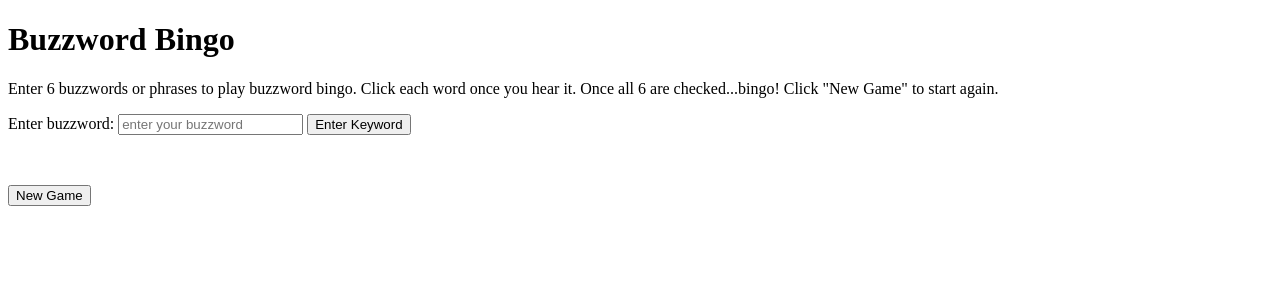
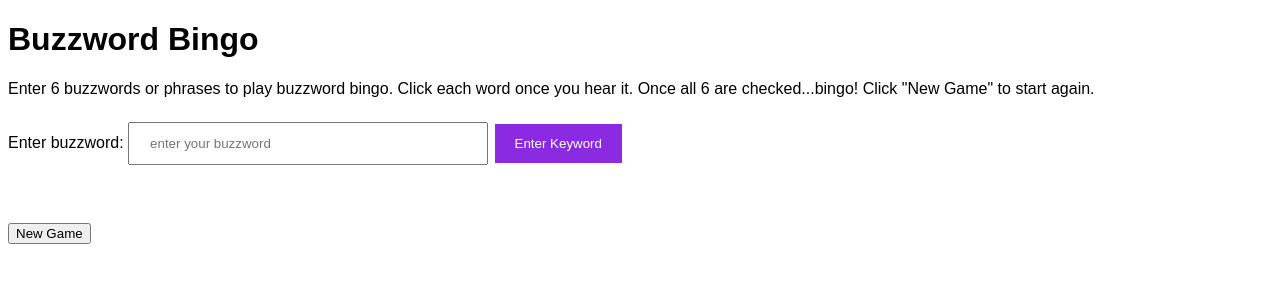
Before and after one commit to chrisrusselldigital/buzzwordbingo, a PHP site: page / in a window 1280 px wide. Shown: the top 300 px of the page. Run offline with PHP 8.4, Linux system fonts and the light colour scheme.

Commit message:
add text and button styling

```diff
--- a/buzzwords.css
+++ b/buzzwords.css
@@ -1,3 +1,11 @@
+h1 {
+  font-family: Arial, Helvetica, sans-serif;
+}
+
+p {
+  font-family: Arial, Helvetica, sans-serif;
+}
+
 ul {
 display: flex;
 flex-direction: row;
@@ -6,6 +14,25 @@ list-style: none;
 cursor: pointer;
 }
 
+form {
+  font-family: Arial, Helvetica, sans-serif;
+}
+
+input[type=text] {
+  width: 25%;
+  padding: 12px 20px;
+  margin: 8px 0;
+}
+
+input[type=button], input[type=submit], input[type=reset] {
+  background-color: #8A2BE2;
+  color: white;
+  border: none;
+  padding: 12px 20px;
+  margin: 4px 2px;
+}
+
 ul > li {
+font-family: Arial, Helvetica, sans-serif;
 width: calc(100% / 3);
 }
```
